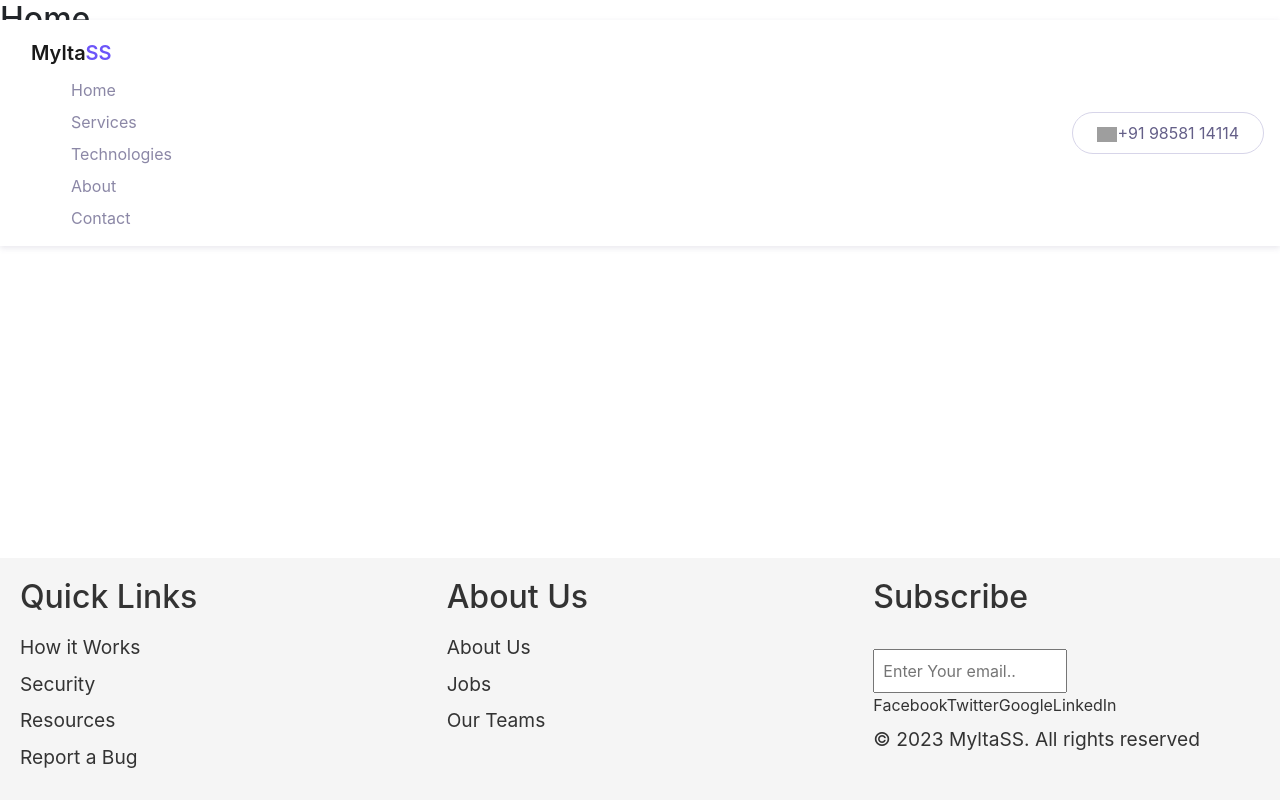
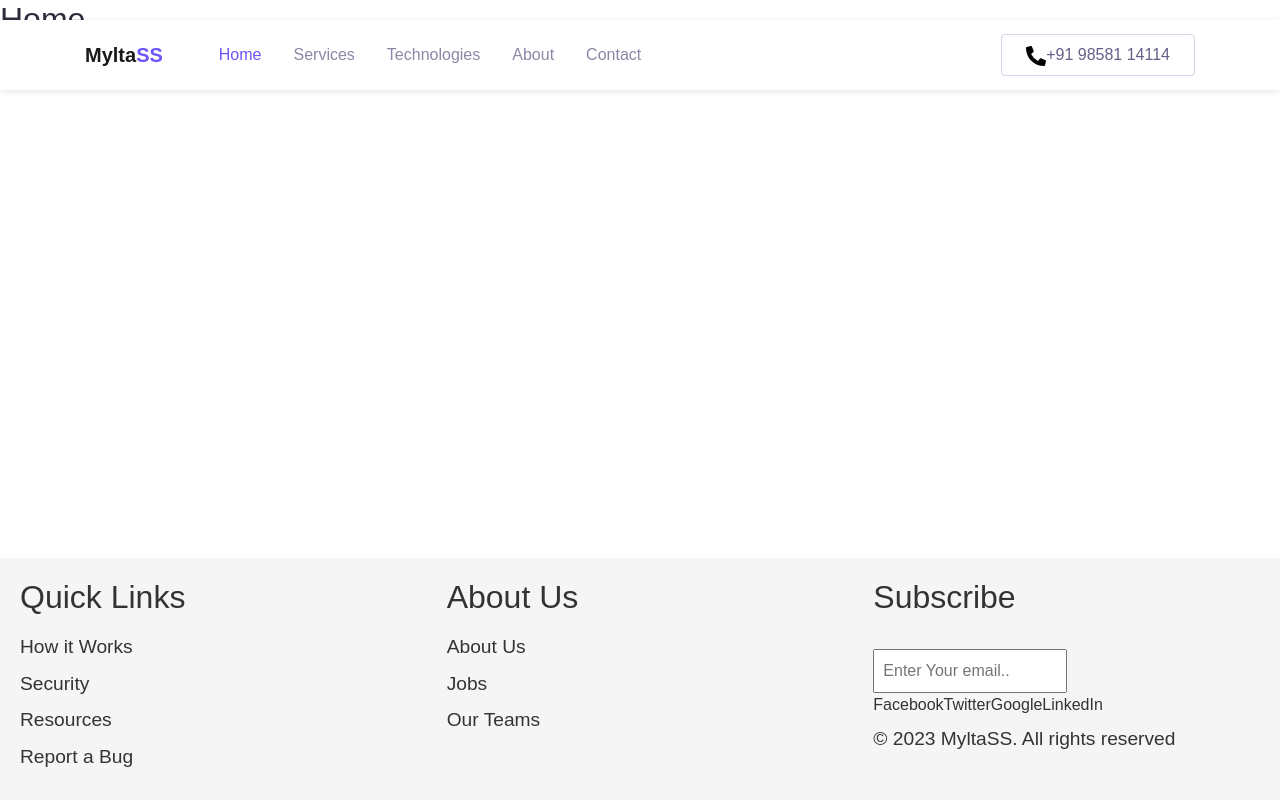
Before and after one commit to vasudevbhopade/user-app, a Vue app: page / in a window 1280 px wide. Built offline with nearby package versions, Linux system fonts and the light colour scheme; grey boxes are pictures that could not be loaded.

Commit message:
Updated navbar component

```diff
--- a/src/components/MsNavbar.vue
+++ b/src/components/MsNavbar.vue
@@ -1,37 +1,53 @@
 <template>
-  <nav class="navbar navbar-expand-lg navbar-light navbar-float navbar-center">
-    <div class="container navbar-flex">
-      <div>
-        <router-link to="/" class="navbar-brand nav-light"
-          ><span>Mylta</span><span class="text-primary">SS</span></router-link
+  <nav class="navbar navbar-expand-lg navbar-light navbar-float">
+    <div class="container">
+      <router-link to="/" class="navbar-brand"
+        >Mylta<span class="text-primary">SS</span></router-link
       >
-        <router-link
-          class="navbar-nav ml-lg-4 pt-3 pt-lg-0 nav-item nav-link"
+      <button
+        class="navbar-toggler"
+        data-toggle="collapse"
+        data-target="#navbarContent"
+        aria-controls="navbarContent"
+        aria-expanded="false"
+        aria-label="Toggle navigation"
+      >
+        <span class="navbar-toggler-icon" />
+      </button>
+      <div id="navbarContent" class="navbar-collapse collapse">
+        <ul class="navbar-nav ml-lg-4 pt-3 pt-lg-0">
+          <li
             v-for="(link, index) in links"
             :key="index"
-          :to="link.route"
+            :class="activeClasses(link)"
           >
-          {{ link.title }}
-        </router-link>
-      </div>
-    </div>
-    <div>
-      <div class="ml-auto navbar-flex">
-        <router-link to="/" class="btn btn-outline rounded-pill">
+            <router-link :to="link.route" class="nav-link">{{
+              link.title
+            }}</router-link>
+          </li>
+        </ul>
+
+        <div class="ml-auto">
+          <a href="#" class="btn btn-outline rounded-pill">
             <img
-            src="./assets/img/phone-alt-solid.svg"
-            alt="phone"
+              src="../../assets/img/phone-alt-solid.svg"
+              alt=""
               style="width: 20px"
             />+91 98581 14114
-        </router-link>
+          </a>
+        </div>
       </div>
     </div>
   </nav>
 </template>
 
 <script setup lang="ts">
-import "../css/navBar.css";
-const links = [
+import "../css/theme.css";
+import { useRoute } from "vue-router";
+import { computed } from "vue";
+import IMsNavbar from "../interfaces/IMsNavbarLinks";
+
+const links: IMsNavbar[] = [
   {
     title: "Home",
     route: "/",
@@ -53,4 +69,14 @@ const links = [
     route: "/contact",
   },
 ];
+
+const route = useRoute();
+
+const isLinkActive = (routePath: string) => {
+  return route.path === routePath;
+};
+
+const activeClasses = computed(() => (link: IMsNavbar) => {
+  return ["nav-item ", { "exact-active active": isLinkActive(link.route) }];
+});
 </script>
--- a/src/css/navBar.css
+++ /dev/null
@@ -1,166 +0,0 @@
-/* .nav {
-  background-color: #333;
-  overflow: hidden;
-}
-.nav a {
-  float: left;
-  color: #f2f2f2f2;
-  padding: 14px 16px;
-  text-decoration: none;
-  margin-right: 5px;
-  text-align: center;
-  font-size: 18px;
-}
-.nav a:hover {
-  color: #333;
-  background-color: #ddd;
-} */
-a {
-    text-decoration: none;
-  }
-  .navbar-center{
-    display: flex;
-    justify-content: space-around;
-    align-items: center;
-  }
-  .navbar-flex {
-    display: flex;
-    justify-content: space-around;
-    align-items: center;
-  }
-  .nav-light {
-    color: rgba(0, 0, 0, 0.9);
-  }
-  .navbar {
-    min-height: 70px;
-    z-index: 1000;
-  }
-
-  .navbar-float {
-    position: absolute;
-    top: 20px;
-    left: 0;
-    width: 100%;
-    background-color: #fff;
-    box-shadow: 0 2px 6px rgba(100, 95, 136, 0.15);
-    z-index: 1070;
-  }
-  @media (min-width: 992px) {
-    .navbar-expand-lg .navbar-nav {
-      margin-top: 0;
-      border-top: none;
-    }
-    .navbar-expand-lg .nav-link {
-      padding-right: 16px;
-      padding-left: 16px;
-    }
-    .navbar-expand-lg .navbar-nav {
-      align-items: center;
-    }
-  }
-  .navbar-brand {
-    font-weight: 600;
-    padding-top: 10px;
-    padding-bottom: 10px;
-  }
-  .text-primary {
-    color: #6c55f9 !important;
-  }
-  .navbar-nav {
-    margin-top: 10px;
-    border-top: 1px solid #e4e7ee;
-    flex-shrink: 0;
-  }
-
-  .nav-link {
-    transition: all 0.2s ease;
-  }
-
-  .navbar-nav .btn {
-    font-size: 14px;
-  }
-
-  .nav-link {
-    color: rgba(100, 95, 136, 0.75);
-  }
-
-  .nav-link:hover,
-  .nav-link:focus {
-    color: #645f88;
-  }
-
-  .navbar-light .navbar-nav .show > .nav-link,
-  .navbar-light .navbar-nav .active > .nav-link,
-  .navbar-light .navbar-nav .nav-link.show,
-  .navbar-light .navbar-nav .nav-link.active {
-    font-weight: 500;
-    color: #6c55f9;
-  }
-
-  @media (min-width: 576px) {
-    .navbar-expand-sm .navbar-nav {
-      margin-top: 0;
-      border-top: none;
-    }
-    .navbar-expand-sm .navbar-nav .nav-link {
-      padding-right: 16px;
-      padding-left: 16px;
-    }
-    .navbar-expand-sm .navbar-nav {
-      align-items: center;
-    }
-  }
-
-  @media (min-width: 768px) {
-    .navbar-expand-md .navbar-nav {
-      margin-top: 0;
-      border-top: none;
-    }
-    .navbar-expand-md .navbar-nav .nav-link {
-      padding-right: 16px;
-      padding-left: 16px;
-    }
-    .navbar-expand-md .navbar-nav {
-      align-items: center;
-    }
-  }
-
-  @media (min-width: 992px) {
-    .navbar-expand-lg .navbar-nav {
-      margin-top: 0;
-      border-top: none;
-    }
-    .navbar-expand-lg .navbar-nav .nav-link {
-      padding-right: 16px;
-      padding-left: 16px;
-    }
-    .navbar-expand-lg .navbar-nav {
-      align-items: center;
-    }
-  }
-
-  @media (min-width: 1200px) {
-    .navbar-expand-xl .navbar-nav {
-      margin-top: 0;
-      border-top: none;
-    }
-    .navbar-expand-xl .navbar-nav .nav-link {
-      padding-right: 16px;
-      padding-left: 16px;
-    }
-    .navbar-expand-xl .navbar-nav {
-      align-items: center;
-    }
-  }
-  .btn {
-    padding: 8px 24px;
-    cursor: pointer;
-  }
-  .btn-outline {
-    border: 1px solid;
-    border-color: #d7d5e9;
-    color: #645f88;
-  }
-  .rounded-pill {
-    border-radius: 50rem !important;
-  }
--- a/src/css/theme.css
+++ b/src/css/theme.css
@@ -20,7 +20,8 @@
     --light: #F6F5FC;
   }
 
-  @import url("https://fonts.googleapis.com/css2?family=Work+Sans:wght@300;400;500;600;700&display=swap");
+  /* @import url("https://fonts.googleapis.com/css2?family=Work+Sans:wght@300;400;500;600;700&display=swap"); */
+  /* Above line will stay commented to see anything breaks  */
 
   body {
     font-family: "Work Sans", sans-serif;
--- /dev/null
+++ b/src/interfaces/IMsNavbarLinks.ts
@@ -0,0 +1,4 @@
+export default interface IMsNavbar {
+  route: string;
+  title: string;
+}
```
Lines whose indentation alone changed are shown as unchanged.
